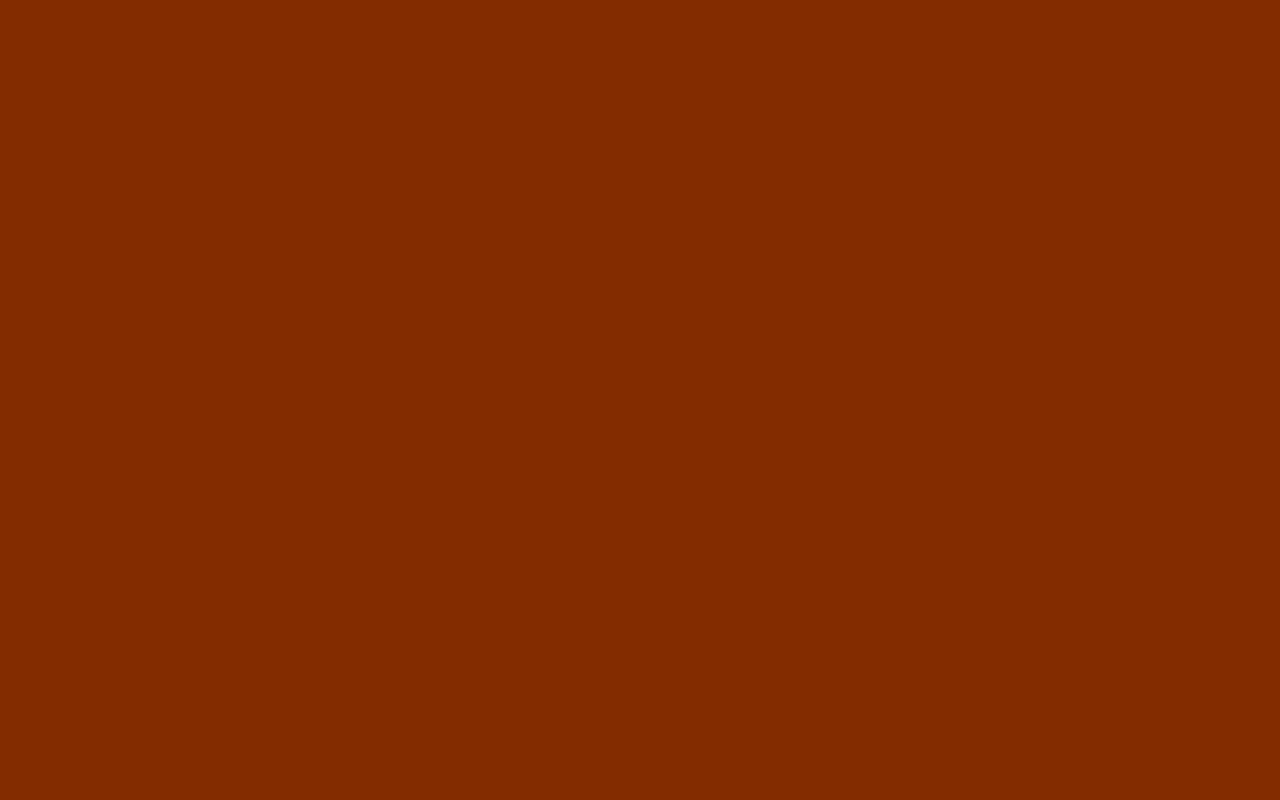
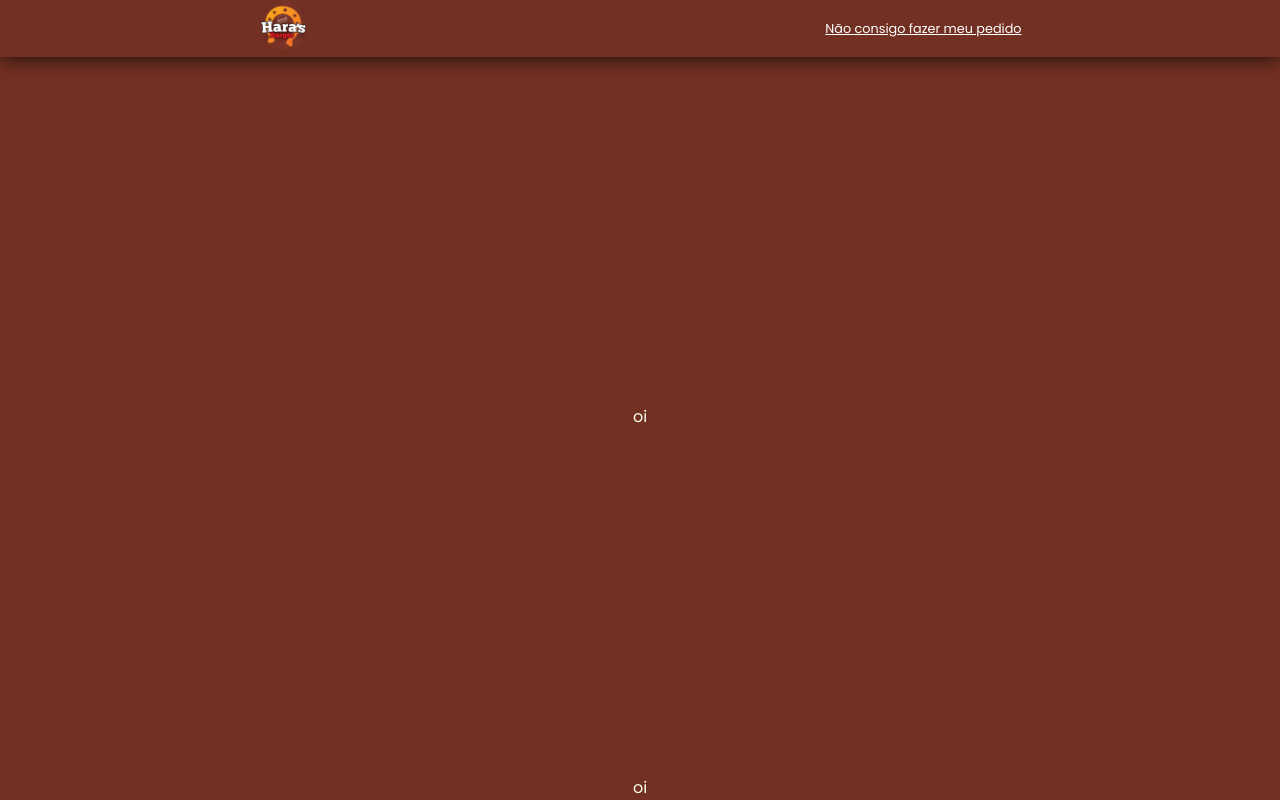
Before and after one commit to MoisesSantana/harasBurger, a Next.js app: page / in a window 1280 px wide. Built offline with nearby package versions, Linux system fonts and the light colour scheme.

Commit message:
header estruturado

```diff
--- /dev/null
+++ b/src/components/Header.tsx
@@ -0,0 +1,24 @@
+import React from 'react';
+import Image from 'next/image';
+import HeaderContainer from '../styles/components/headerComponent';
+
+const Header: React.FC = () => (
+  <HeaderContainer>
+    <div>
+      <Image
+        src="/harasBurger-logo.jpg"
+        alt="haras burger"
+        width={50}
+        height={50}
+      />
+    </div>
+    <a
+      href="https://api.whatsapp.com/send?1=pt_BRphone=5521973096257&text=Boa noite! Poderia me ajudar?"
+      target="_blank"
+    >
+      Não consigo fazer meu pedido
+    </a>
+  </HeaderContainer>
+);
+
+export default Header;
--- a/src/pages/index.tsx
+++ b/src/pages/index.tsx
@@ -1,13 +1,21 @@
 import React from 'react';
 import Head from 'next/head';
+import Header from '../components/Header';
+import MainContainer from '../styles/pages/homePage';
 
 const Home: React.FC = () => (
-  <div>
+  <MainContainer>
     <Head>
       <title>Hara&apos;s Burger</title>
     </Head>
-
-  </div>
+    <Header />
+    <div>
+      oi
+    </div>
+    <div>
+      oi
+    </div>
+  </MainContainer>
 );
 
 export default Home;
--- /dev/null
+++ b/src/styles/components/headerComponent.ts
@@ -0,0 +1,20 @@
+import style from 'styled-components';
+
+const HeaderContainer = style.header`
+  align-items: center;
+  display: flex;
+  justify-content: space-around;
+  width: 100vw;
+  box-shadow: 0px 1px 20px rgba(0, 0, 0, 0.8);
+
+  img {
+    border-radius: 50%;
+  }
+
+  a {
+    color: white;
+    font-size: 0.8rem;
+  }
+`;
+
+export default HeaderContainer;
--- a/src/styles/global.ts
+++ b/src/styles/global.ts
@@ -8,7 +8,7 @@ export default createGlobalStyle`
   }
 
   body {
-    background-color: #832B00;
+    background-color: #723022;
     color: #FAFFEB;
     font-family: 'Poppins', sans-serif;
   }
--- /dev/null
+++ b/src/styles/pages/homePage.ts
@@ -0,0 +1,12 @@
+import style from 'styled-components';
+
+const MainContainer = style.main`
+  align-items: center;
+  display: flex;
+  flex-direction: column;
+  justify-content: space-between;
+  height: 100vh;
+  width: 100vw;
+`;
+
+export default MainContainer;
```
Also changed, not shown: public/harasBurger-logo.jpg (renamed from public/images/harasBurger-logo.jpg).
